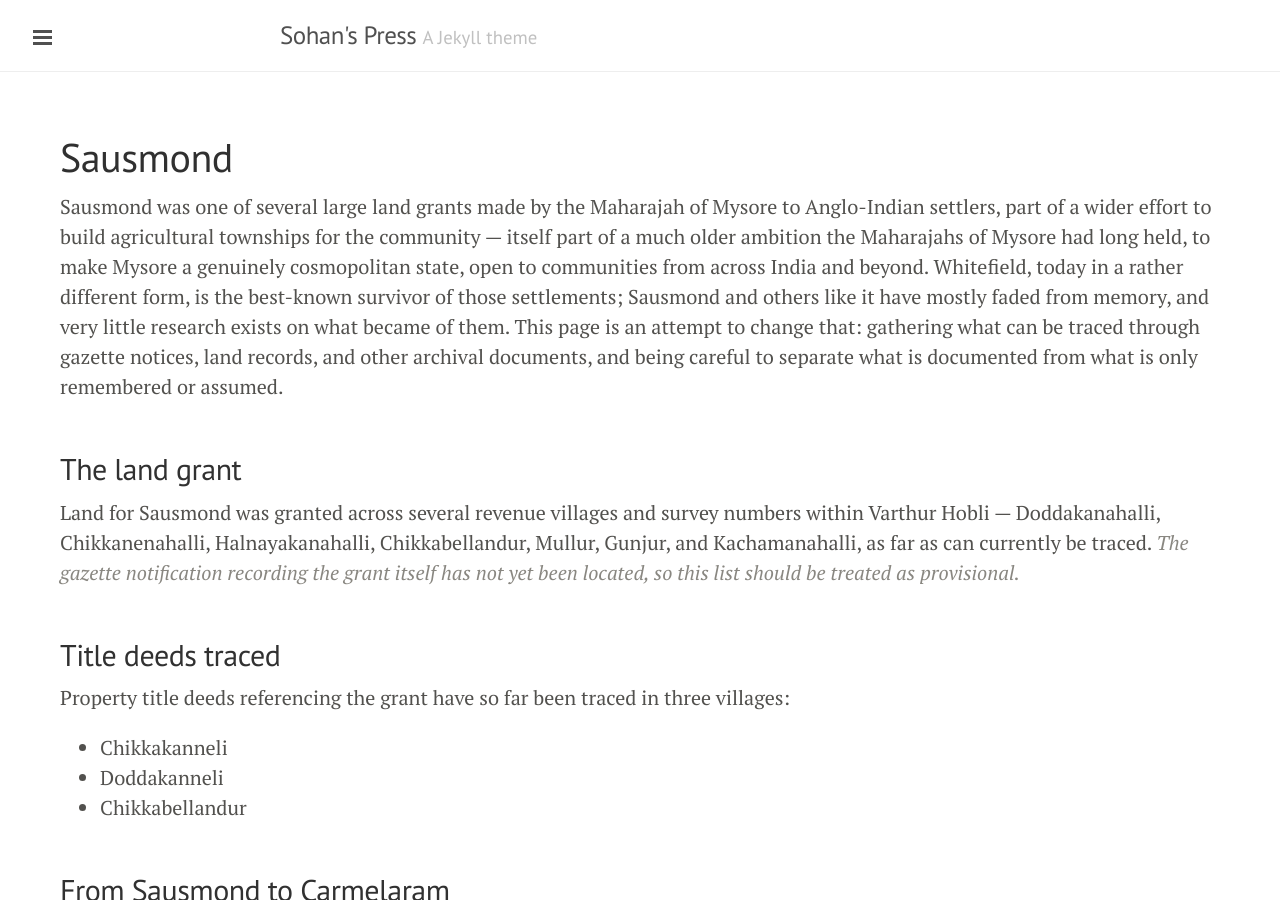
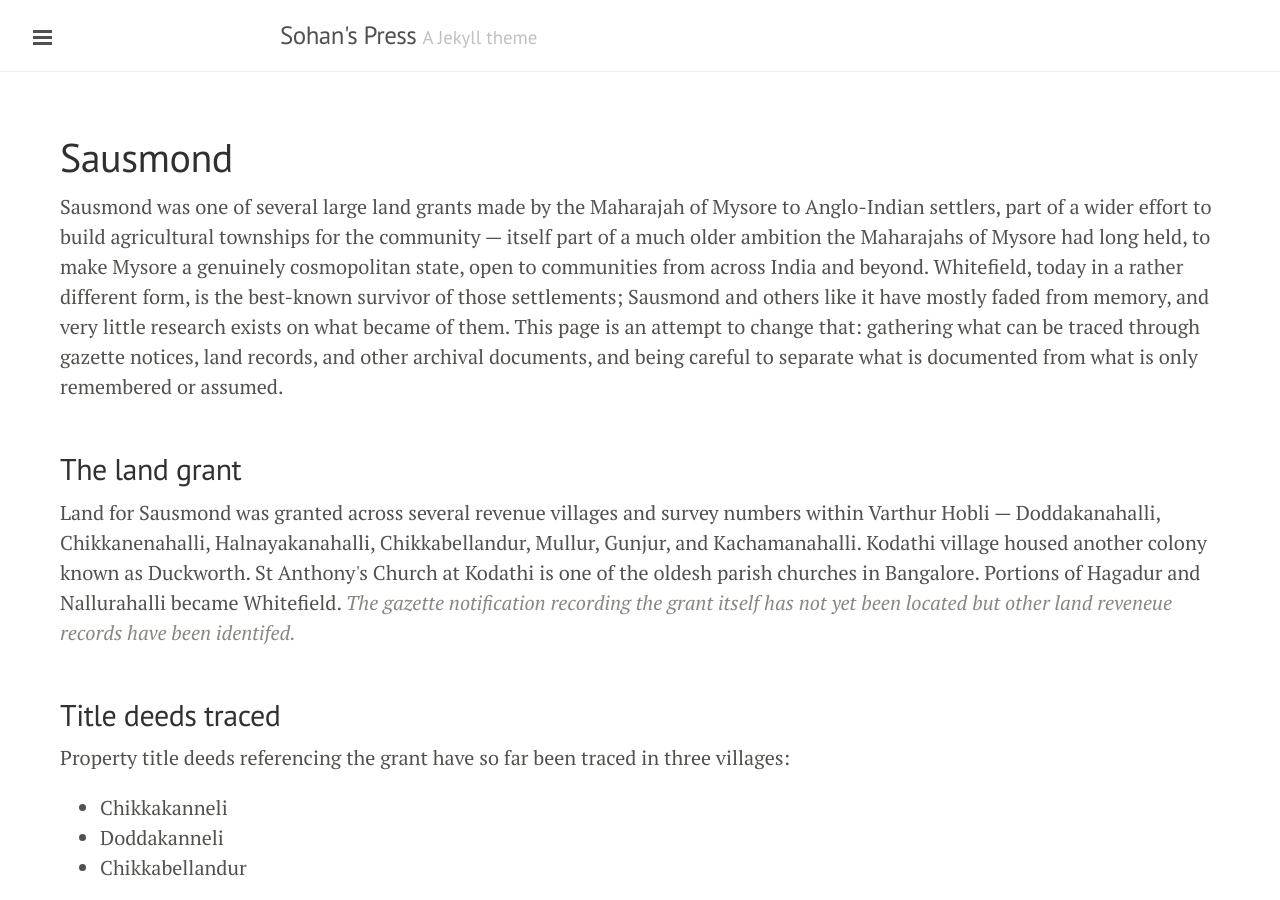
Before and after one commit to sohan6/sohan6.github.io, a Jekyll site: the page built from sausmond.md, in a window 1280 px wide and 900 px high. Built offline with Jekyll 4.4.1, drawn with Linux system fonts in a browser that asks for light colours; Markdown is read by kramdown in place of the engine named in the settings.

Commit message:
Add reference village

```diff
--- a/sausmond.md
+++ b/sausmond.md
@@ -151,11 +151,12 @@ only remembered or assumed.
 <p class="sausmond-intro">
 Land for Sausmond was granted across several revenue villages and survey
 numbers within Varthur Hobli &mdash; Doddakanahalli, Chikkanenahalli,
-Halnayakanahalli, Chikkabellandur, Mullur, Gunjur, and Kachamanahalli, as
-far as can currently be traced.
+Halnayakanahalli, Chikkabellandur, Mullur, Gunjur, and Kachamanahalli.
+Kodathi village housed another colony known as Duckworth. St Anthony's Church at
+Kodathi is one of the oldesh parish churches in Bangalore.
+Portions of Hagadur and Nallurahalli became Whitefield.
 <span class="sausmond-note">The gazette notification recording the grant
-itself has not yet been located, so this list should be treated as
-provisional.</span>
+itself has not yet been located but other land reveneue records have been identifed.</span>
 </p>
 
 <h2>Title deeds traced</h2>
```
